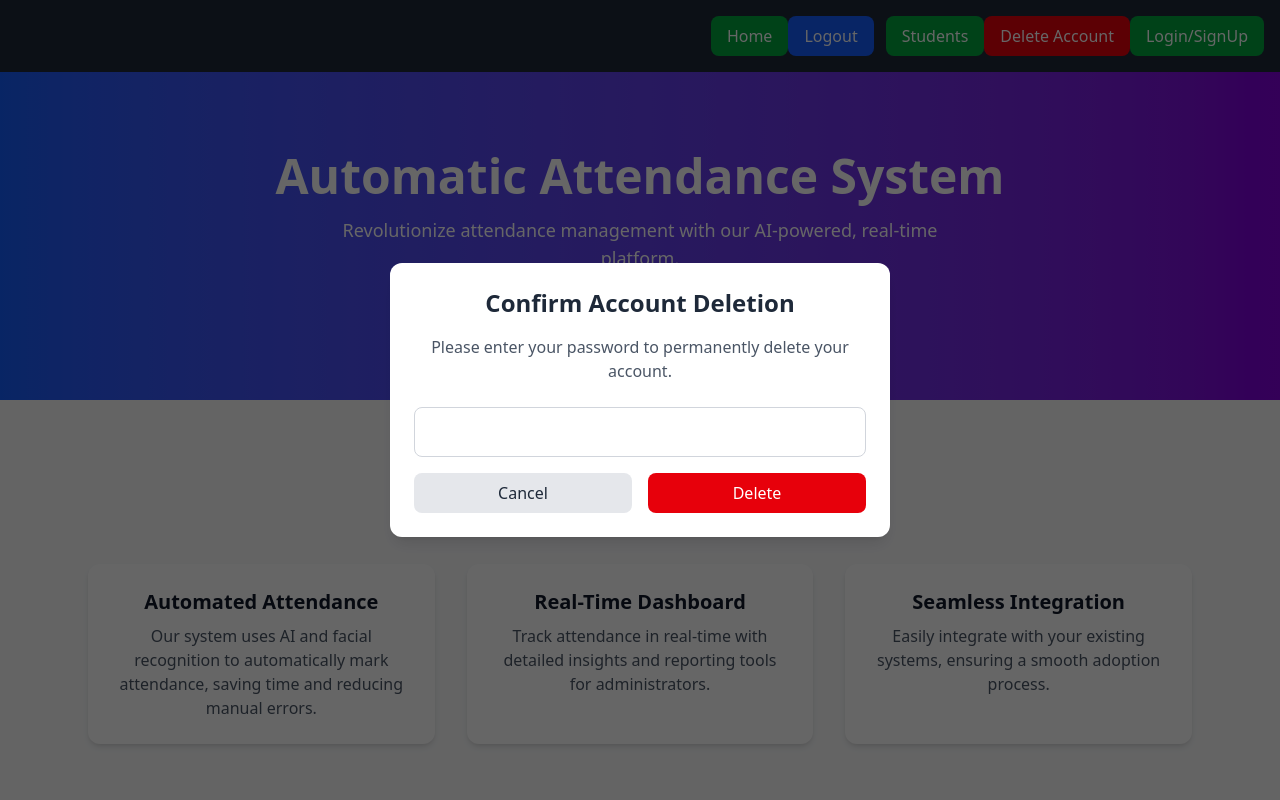
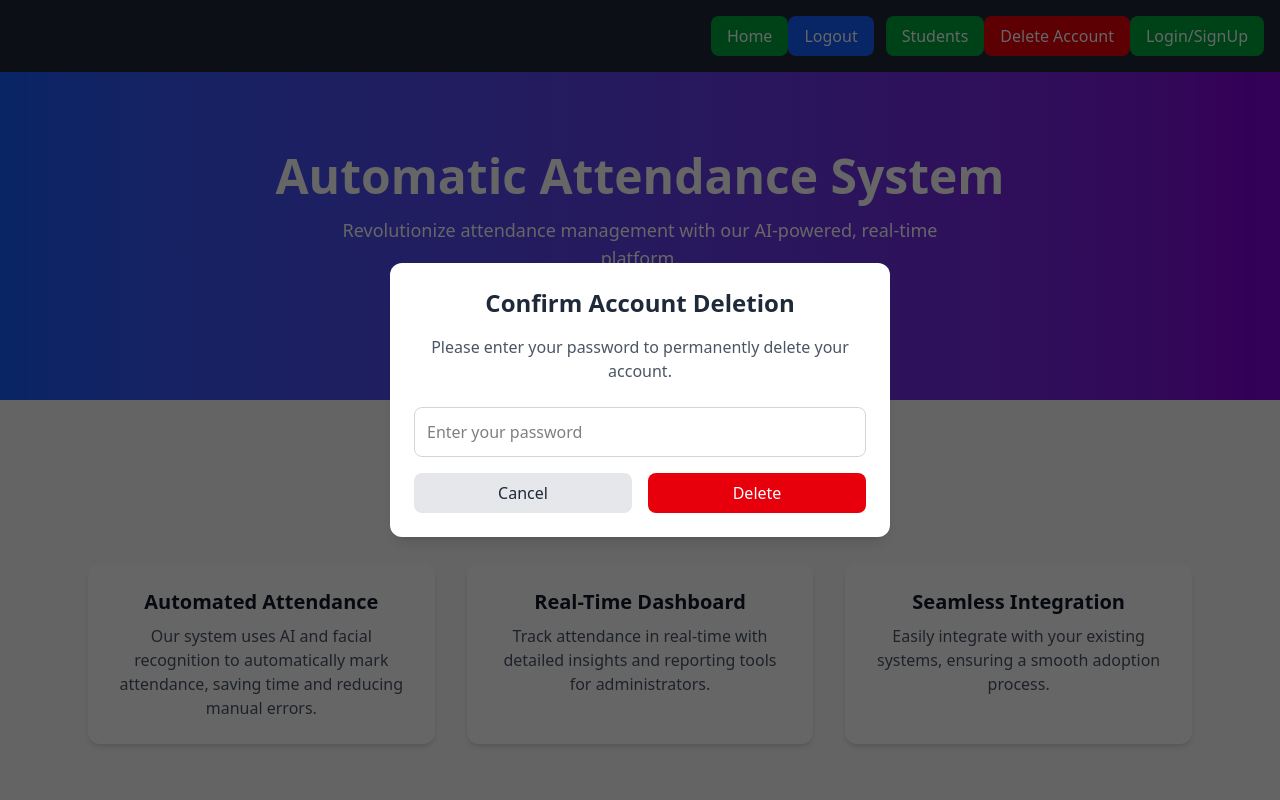
Before and after one commit to LISTEDMILE/OptiRoll, a React (Vite) app in the folder frontend/OptiRoll/: page / in a window 1280 px wide. Both pictures are taken after a click on the button "Delete Account". Shown: the top 800 px of the page. Built offline with nearby package versions, Linux system fonts and the light colour scheme.

Commit message:
Deletion pass color

```diff
--- a/frontend/OptiRoll/src/compo/header.jsx
+++ b/frontend/OptiRoll/src/compo/header.jsx
@@ -106,7 +106,7 @@ export default function Header() {
               value={password}
               onChange={(e) => setPassword(e.target.value)}
               placeholder="Enter your password"
-              className="w-full p-3 border border-gray-300 rounded-lg mb-4 focus:outline-none focus:ring-2 focus:ring-red-500"
+              className="w-full p-3 text-black border border-gray-300 rounded-lg mb-4 focus:outline-none focus:ring-2 focus:ring-red-500"
             />
 
             <div className="flex justify-between gap-4">
```
